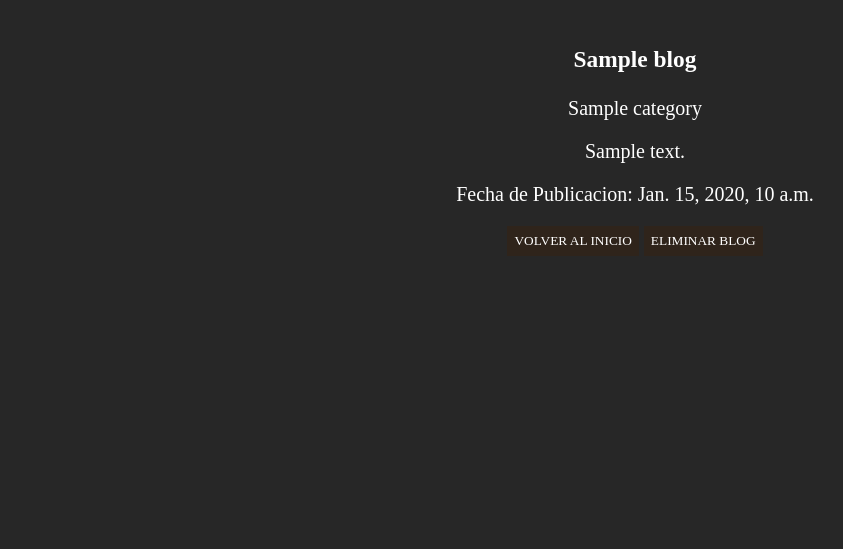
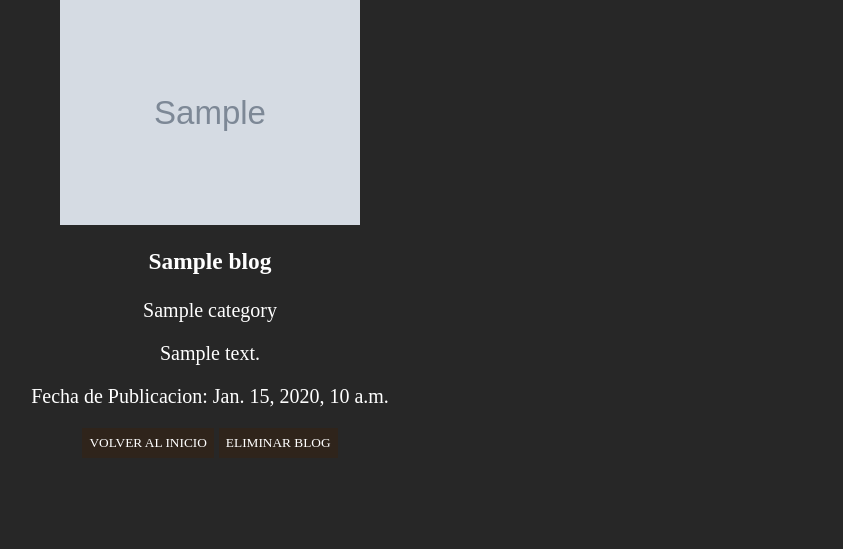
Before and after one commit to damiandelgado1/Blog-Coffee, a Django app: template templates/blog/detail_blog.html in a window 1280 px wide. Shown: the top 549 px of the page, without its empty margins (5-848 px from the left). Run offline with Django 4.2, Linux system fonts and the light colour scheme; the template is opened without the code that fills it: most values are stand-ins (such as "Sample title", 1, 10 or a date in 2020); grey boxes marked "Sample" are stand-in pictures; data that the repository does not hold is empty; some web fonts are replaced.

Commit message:
Setting image and media files to add image in Blog created in the Blog

```diff
--- a/blog/models.py
+++ b/blog/models.py
@@ -4,7 +4,7 @@ from category.models import Category
 # Blog information about Coffee
 class Blog(models.Model):
     name = models.CharField(max_length=50, blank=True, default="Blog sobre Cafe", verbose_name="Blog")
-    image = models.ImageField(upload_to="", blank=True, null=True)
+    image = models.ImageField(upload_to="", blank=True)
     preview = models.TextField(verbose_name="Contenido de Previsualizacion")
     category = models.ForeignKey(Category, on_delete=models.CASCADE, related_name="blogs", verbose_name="Categoria del Blog")
     content = models.TextField(blank=True, verbose_name="Descripcion del Blog creado")
--- a/blog_coffee/settings.py
+++ b/blog_coffee/settings.py
@@ -116,3 +116,6 @@ STATICFILES_DIRS = [
 # https://docs.djangoproject.com/en/4.2/ref/settings/#default-auto-field
 
 DEFAULT_AUTO_FIELD = 'django.db.models.BigAutoField'
+
+MEDIA_URL = '/media/'
+MEDIA_ROOT = BASE_DIR / 'media'
--- a/blog_coffee/urls.py
+++ b/blog_coffee/urls.py
@@ -1,4 +1,6 @@
 from django.contrib import admin
+from django.conf import settings
+from django.conf.urls.static import static
 from django.urls import path, include
 from .views import main_page, form_suscribe
 
@@ -9,3 +11,6 @@ urlpatterns = [
     path('category/', include('category.urls', namespace="category")),
     path('admin/', admin.site.urls),
 ]
+
+if settings.DEBUG:
+    urlpatterns += static(settings.MEDIA_URL, document_root=settings.MEDIA_ROOT)
--- a/static/home/css/style.css
+++ b/static/home/css/style.css
@@ -54,6 +54,11 @@ a {
     text-align: left;
 }
 
+.detail-blog {
+    width: 430px;
+    height: 550px;
+}
+
 .key-concept {
     color: #7C5C40;
 }
--- a/templates/blog/create_blog.html
+++ b/templates/blog/create_blog.html
@@ -6,7 +6,7 @@
 
 <h3>Crear Nuevo Blog</h3>
 
-<form method="POST">
+<form method="POST" enctype="multipart/form-data">
     {% csrf_token %}
     <div>
         <label for="{{ form.name.id_for_label }}"> NOMBRE DEL BLOG </label> <br>
--- a/templates/blog/detail_blog.html
+++ b/templates/blog/detail_blog.html
@@ -4,8 +4,8 @@
 <link href="https://fonts.googleapis.com/css2?family=Afacad:ital,wght@0,400..700;1,400..700&family=Akronim&family=GFS+Didot&family=Montserrat:ital,wght@0,100..900;1,100..900&family=Roboto:ital,wght@0,100..900;1,100..900&display=swap" rel="stylesheet">
 <link rel="stylesheet" href="{% static 'home/css/style.css' %}">
 
-<article>
-    <br>
+<article class="detail-blog">
+    <img src="{{ blog.image.url }}" width="300">
     <h3> {{blog.name}} </h3>
     <p> {{blog.category}} </p>
     <p> {{blog.content}} </p>
--- a/templates/blog/list_blog.html
+++ b/templates/blog/list_blog.html
@@ -3,6 +3,7 @@
 <section>
     {% for blog in blogs %}
         <article class="blog">
+            <img src="{{ blog.image.url }}" width="300">
             <h3> {{ blog.name }} </h3>
             <p> {{ blog.preview }} </p>
             <p> {{ blog.created_at }} </p>
```
